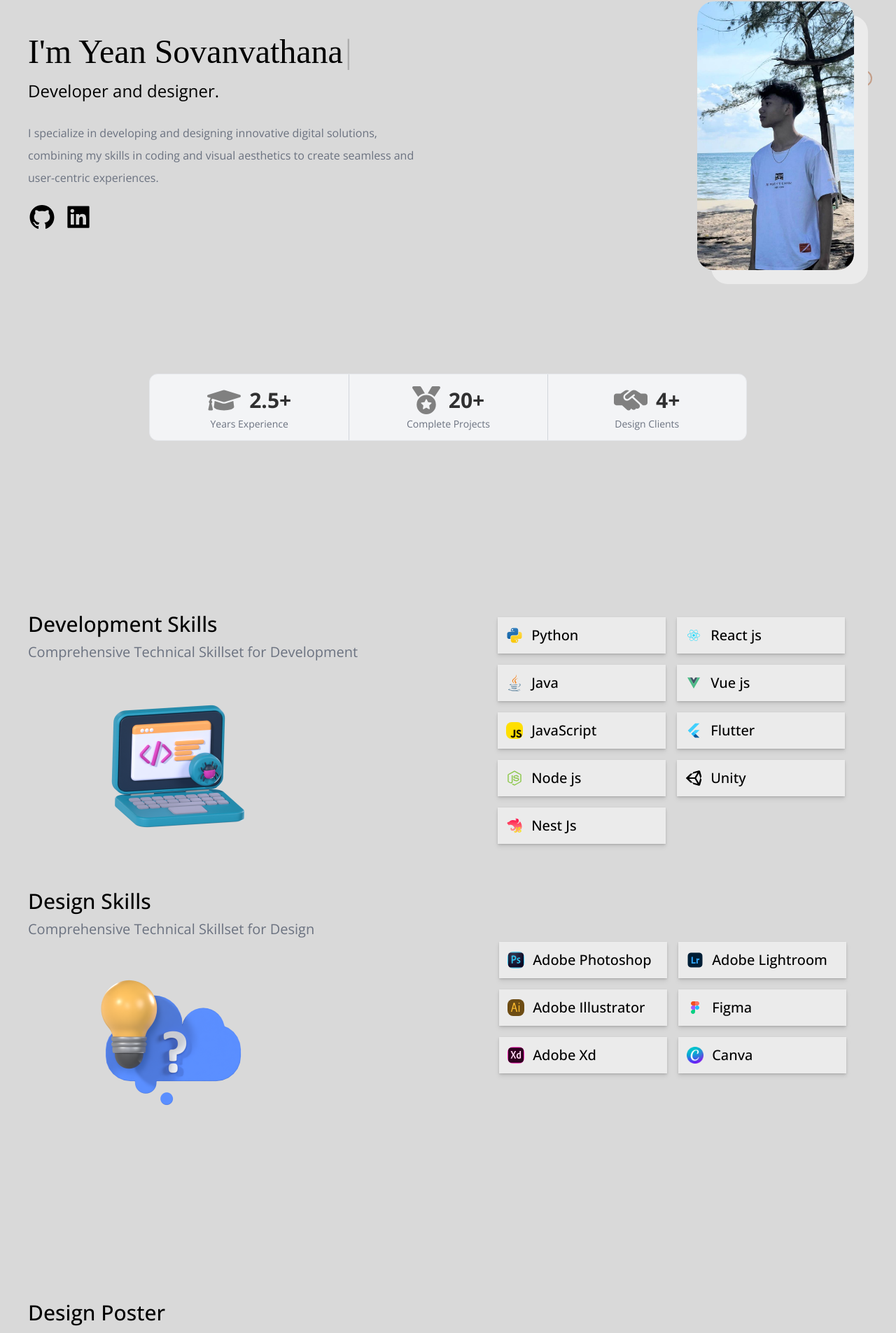
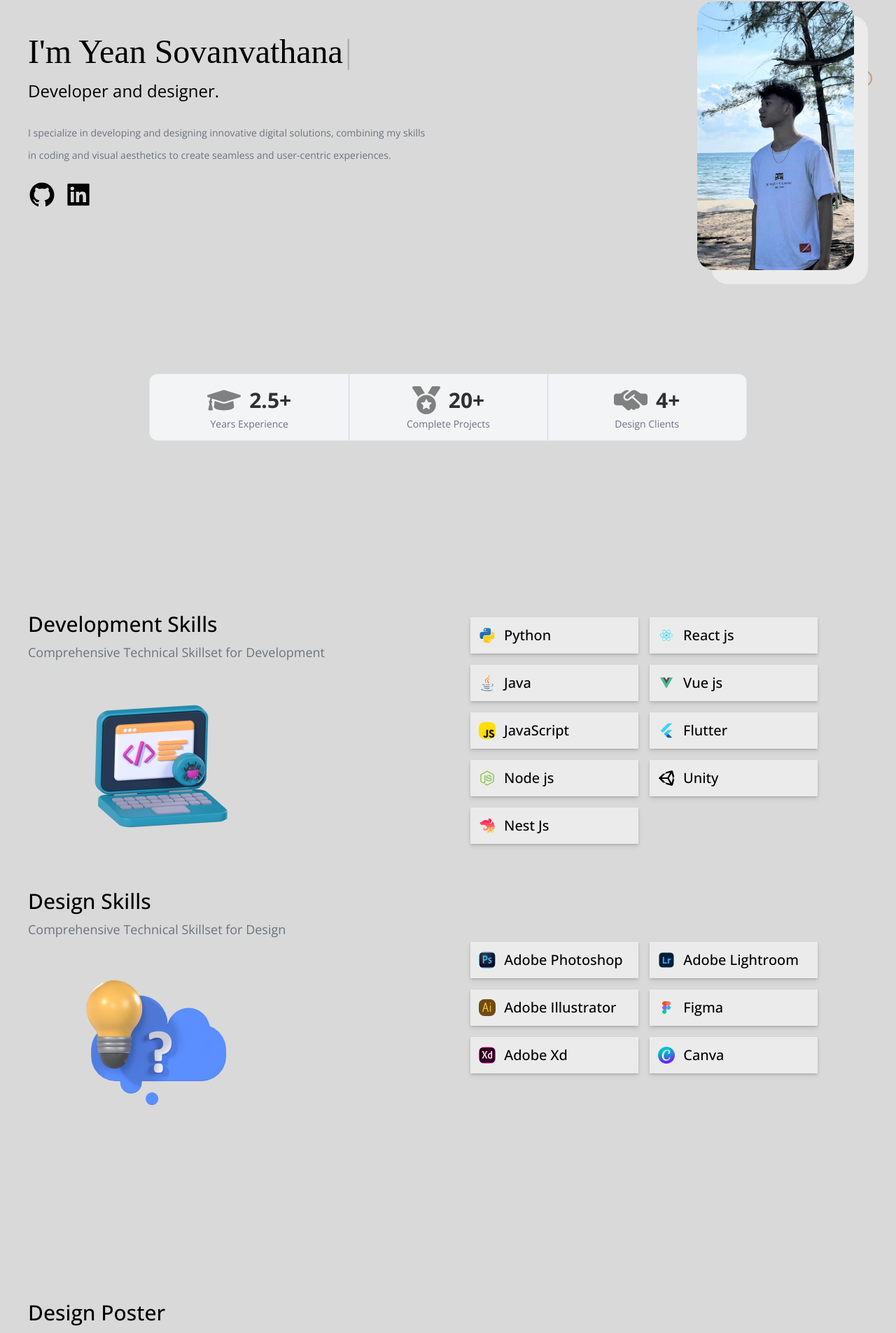
Before and after one commit to Yeansovanvathana/Portfolio_V2, a Next.js app: page / in a window 1280 px wide. Shown: the part 214-2119 px from the top of the page at 70% size. Built offline with nearby package versions, Linux system fonts and the light colour scheme.

Commit message:
Update font size

```diff
--- a/components/Design.jsx
+++ b/components/Design.jsx
@@ -33,7 +33,7 @@ export const Design = () => {
               hidden: { opacity: 0, x: -50 },
               visible: { opacity: 1, x: 0 },
             }}
-            className="text-xl text-gray-500"
+            className="text-base md:text-lg text-gray-500"
           >
             many of my work showcase here
           </motion.h3>
--- a/components/Page.jsx
+++ b/components/Page.jsx
@@ -54,7 +54,7 @@ export const Page = () => {
                 hidden: { opacity: 0, x: -50 },
                 visible: { opacity: 1, x: 0 },
               }}
-              className="text-md py-5 leading-8 text-gray-500 max-w-xl"
+              className="text-sm py-5 leading-8 text-gray-500 max-w-xl"
             >
               I specialize in developing and designing innovative digital
               solutions, combining my skills in coding and visual aesthetics to
--- a/components/Project.jsx
+++ b/components/Project.jsx
@@ -30,7 +30,7 @@ export const Project = () => {
             initial={{ opacity: 0, x: -50 }}
             animate={{ opacity: 1, x: 0 }}
             transition={{ delay: 0.2, duration: 0.5 }}
-            className="text-xl text-gray-500"
+            className="text-base md:text-lg text-gray-500"
           >
             many of my work showcase here
           </motion.h3>
--- a/components/Skillset.jsx
+++ b/components/Skillset.jsx
@@ -33,7 +33,7 @@ export const Skillset = () => {
                 hidden: { opacity: 0, x: -50 },
                 visible: { opacity: 1, x: 0 },
               }}
-              className="text-xl text-gray-500"
+              className="text-base md:text-lg text-gray-500"
             >
               Comprehensive Technical Skillset for Development
             </motion.h3>
@@ -59,7 +59,7 @@ export const Skillset = () => {
               </div>
             </motion.div>
           </div>
-          <div className="flex gap-4 justify-center items-center lg:pr-10">
+          <div className="flex gap-4 justify-center items-center lg:pl-2 lg:pr-10">
             <div className="space-y-4">
               <div className="Card md:w-60">
                 <Image
@@ -191,7 +191,7 @@ export const Skillset = () => {
                 hidden: { opacity: 0, x: -50 },
                 visible: { opacity: 1, x: 0 },
               }}
-              className="text-xl text-gray-500"
+              className="text-base md:text-lg text-gray-500"
             >
               Comprehensive Technical Skillset for Design
             </motion.h3>
```
